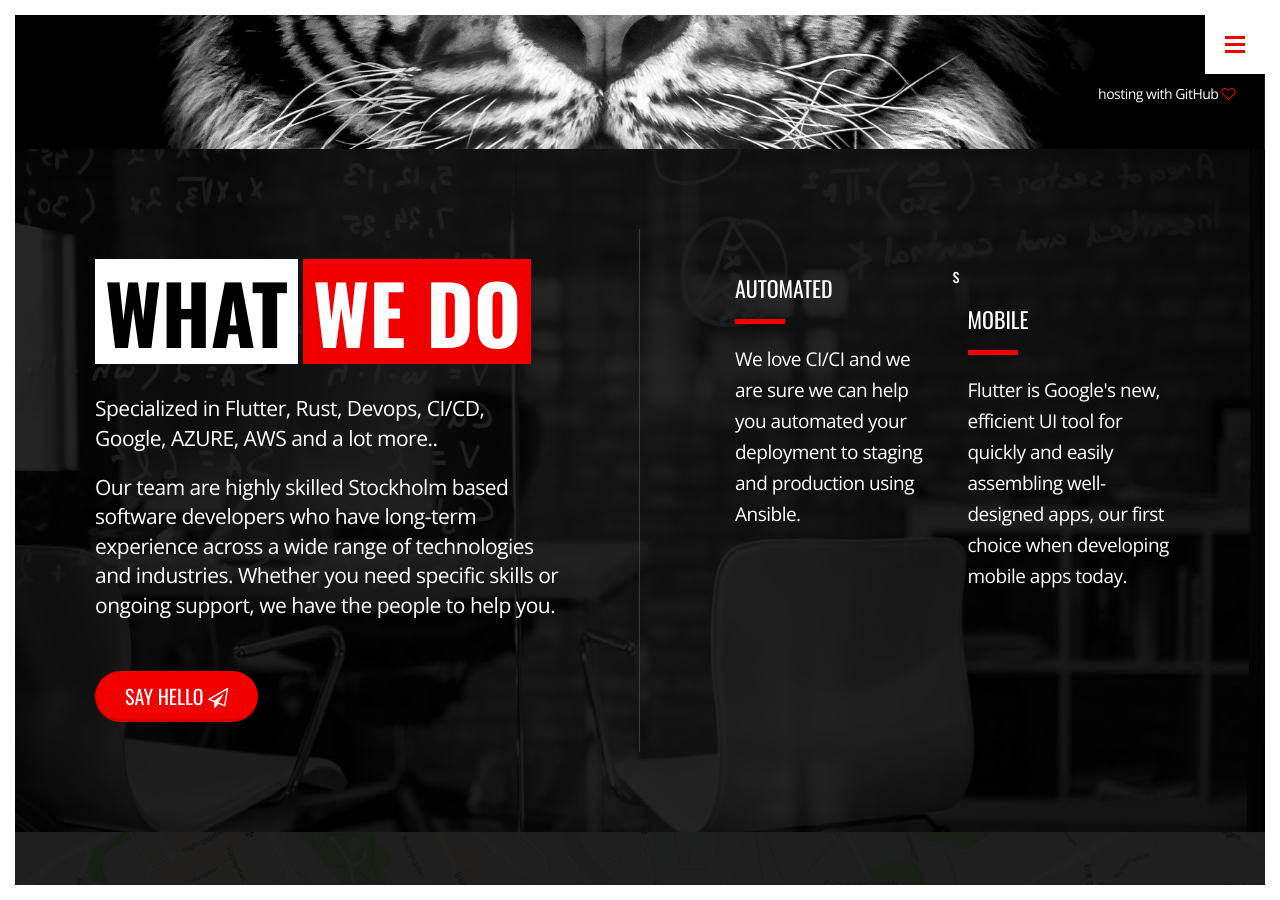
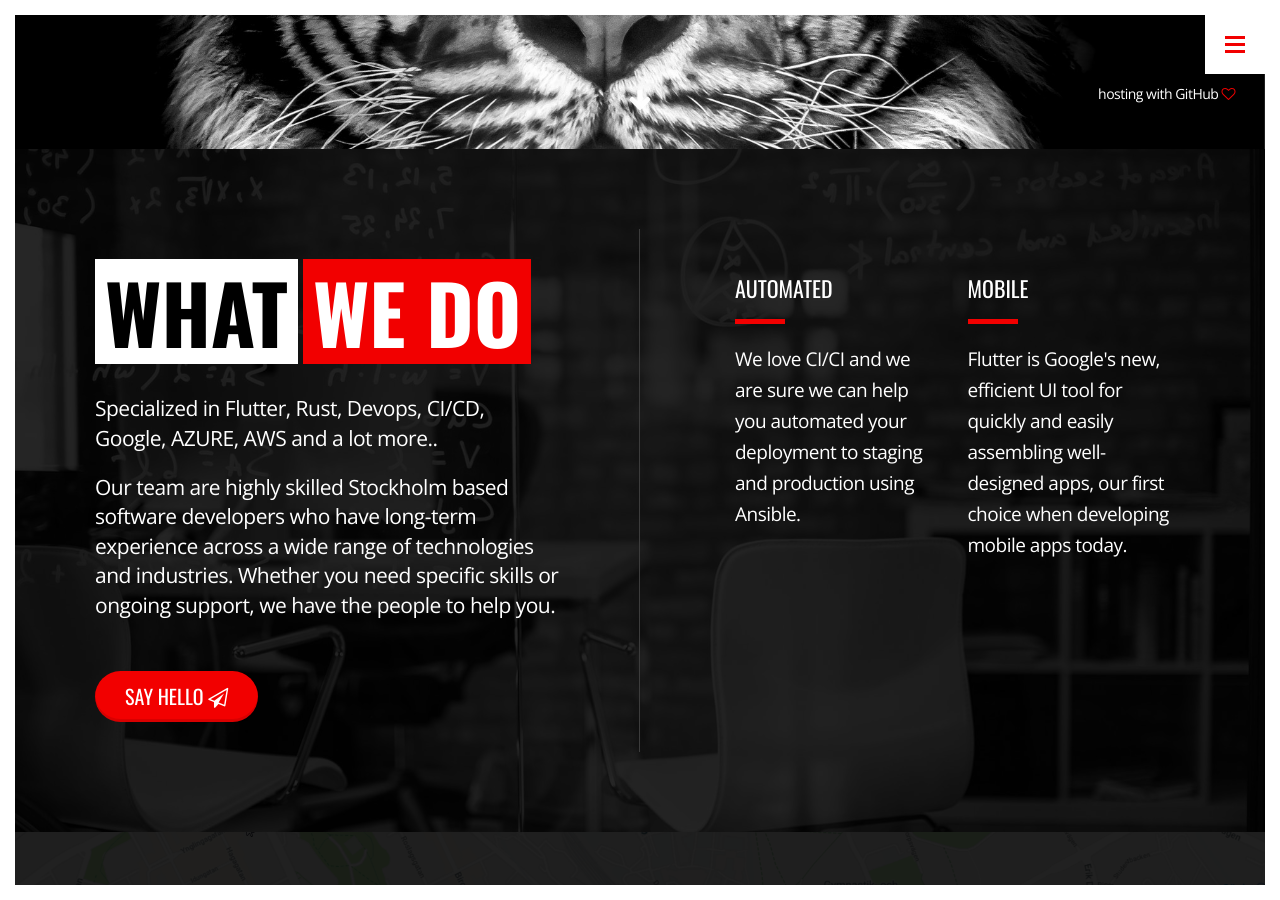
Before and after one commit to teamtau/teamtau.github.io, a Jekyll site: the page built from index.html, in a window 1280 px wide and 900 px high, scrolled down 751 px. Built offline with Jekyll 4.4.1, drawn with Linux system fonts in a browser that asks for light colours; some web fonts are replaced.

Commit message:
update hero

```diff
--- a/index.html
+++ b/index.html
@@ -81,7 +81,7 @@ layout: default
                                     </div>
                                 </div>
 
-							    s <div class="col col-12 col-md-6">
+							   <div class="col col-12 col-md-6">
                                     <div class="info-box">
                                         <div class="info-box-heading">
                                             <h3>Mobile</h3>
```
